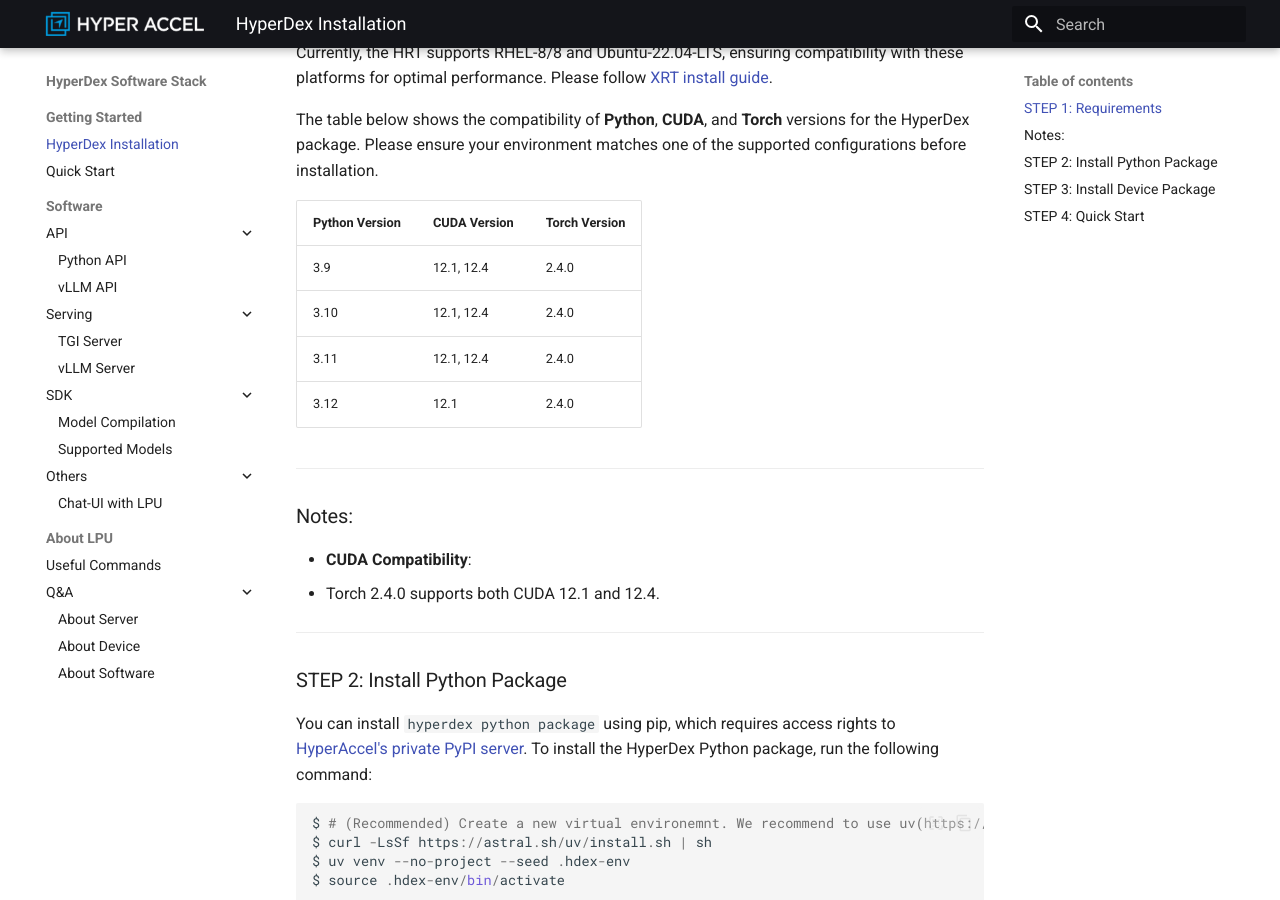
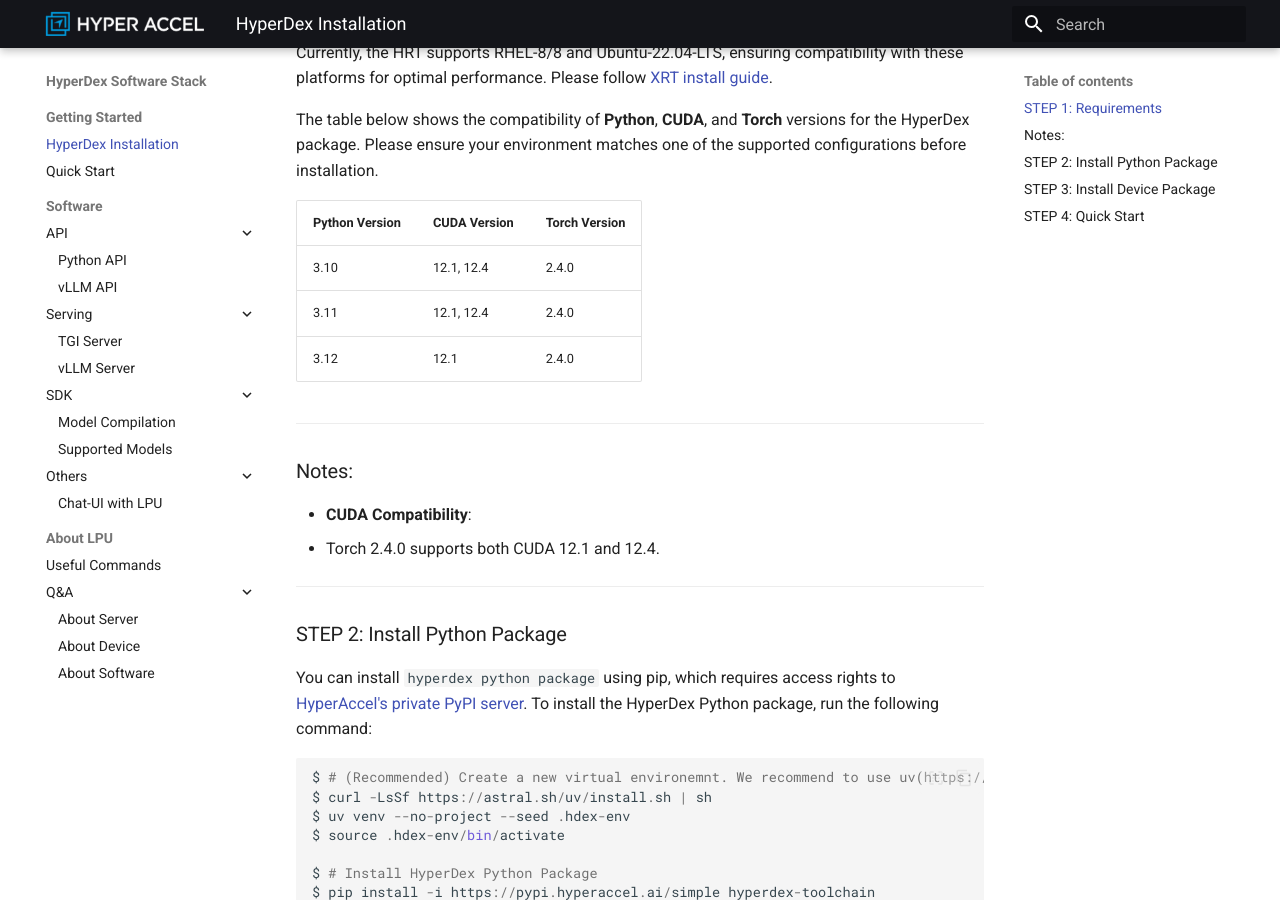
Before and after one commit to Hyper-Accel/docs, an MkDocs documentation site: the page built from docs/install_hyperdex.md, in a window 1280 px wide and 900 px high, scrolled down 346 px. Built offline with MkDocs 1.6.1 and Material for MkDocs 9.7.7, drawn with Linux system fonts in a browser that asks for light colours.

Commit message:
Update install_hyperdex.md

```diff
--- a/docs/install_hyperdex.md
+++ b/docs/install_hyperdex.md
@@ -13,7 +13,6 @@
 
 | **Python Version** | **CUDA Version** | **Torch Version**     |
 |---------------------|------------------|------------------------|
-| 3.9                | 12.1, 12.4       | 2.4.0                 |
 | 3.10               | 12.1, 12.4       | 2.4.0                 |
 | 3.11               | 12.1, 12.4       | 2.4.0                 |
 | 3.12               | 12.1             | 2.4.0                 |
```
